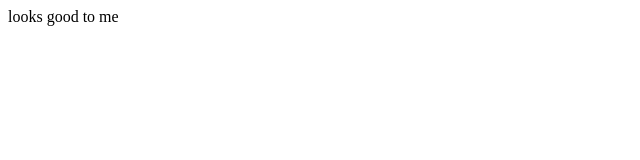
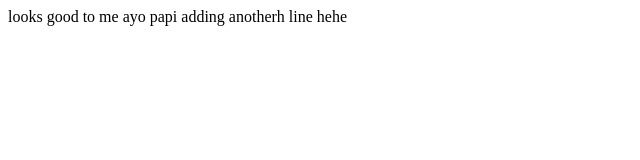
Before and after one commit to nesh1/learn, a plain HTML site: page index.html in a window 1280 px wide. Shown: the whole page, without its empty margins (0-640 px from the left). Drawn offline with Linux system fonts and the light colour scheme.

Commit message:
added extra line in index

```diff
--- a/index.html
+++ b/index.html
@@ -7,5 +7,7 @@
 </head>
 <body>
     looks good to me
+
+    ayo papi adding anotherh line hehe
 </body>
 </html>
```
